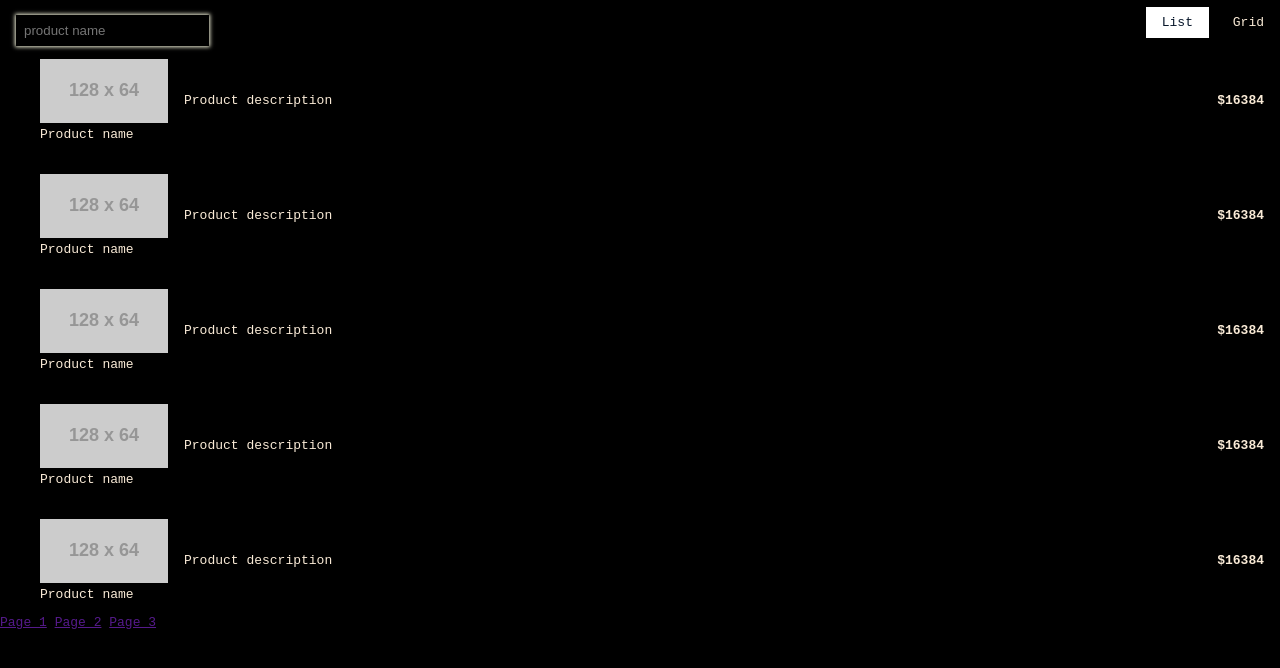
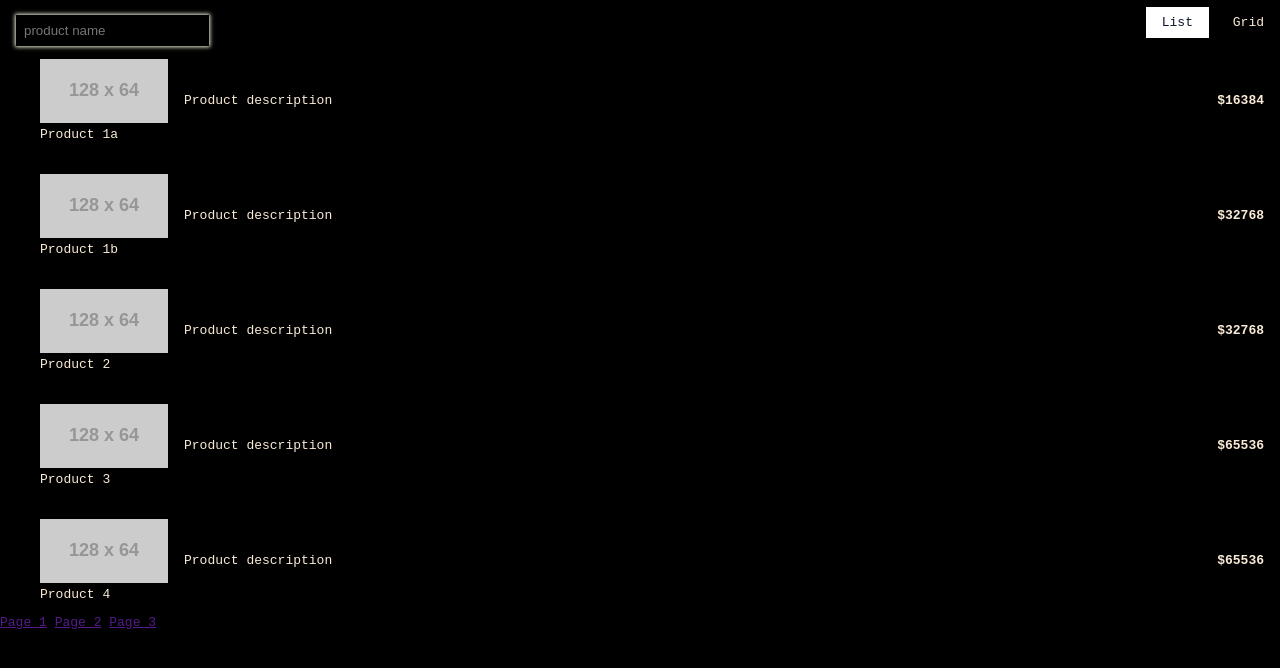
Before and after one commit to matiaseo/VanillaSPA, a plain HTML site: page index.html in a window 1280 px wide. Shown: the part 50-718 px from the top of the page. Drawn offline with Linux system fonts and the light colour scheme; placeholder pictures from the web are drawn by us.

Commit message:
Add JS with dynamic hardcoded products and handle filter change

```diff
--- a/index.html
+++ b/index.html
@@ -20,7 +20,7 @@
         </div>
         <input id="productFilter" class="productFilter" type="text" placeholder="product name"/>
         <ul id="productsContainer">
-            <li>
+            <!-- <li>
                 <figure>
                     <img src="https://dummyimage.com/128x64/aa0/000"/>
                     <figcaption>Product name</figcaption>
@@ -59,7 +59,7 @@
                 </figure>
                 <span class="productDescription">Product description</span>
                 <b class="price">$16384</b>
-            </li>
+            </li> -->
         </ul>
         <a href="">Page 1</a>
         <a href="">Page 2</a>
--- /dev/null
+++ b/main.js
@@ -0,0 +1,77 @@
+(() => {
+    const productsContainer = document.getElementById('productsContainer')
+    const productFilter = document.getElementById('productFilter')
+
+    const appState = {
+        products: [{
+            image: 'https://dummyimage.com/128x64/aa0/000',
+            name: 'Product 1a',
+            description: 'Product description',
+            price: 16384
+        }, {
+            image: 'https://dummyimage.com/128x64/a0a/000',
+            name: 'Product 1b',
+            description: 'Product description',
+            price: 32768
+        }, {
+            image: 'https://dummyimage.com/128x64/a00/000',
+            name: 'Product 2',
+            description: 'Product description',
+            price: 32768
+        }, {
+            image: 'https://dummyimage.com/128x64/0aa/000',
+            name: 'Product 3',
+            description: 'Product description',
+            price: 65536
+        }, {
+            image: 'https://dummyimage.com/128x64/0a0/000',
+            name: 'Product 4',
+            description: 'Product description',
+            price: 65536
+        }],
+        page: 0
+    }
+
+    const toProductCard = ({ name, description, price, image }) => {
+        const li = document.createElement('li')
+        const figure = document.createElement('figure')
+        const img = Object.assign(document.createElement('img'), {
+            src: image
+        })
+        const figcaption = Object.assign(document.createElement('figcaption'), {
+            textContent: name
+        })
+        const span = Object.assign(document.createElement('span'), {
+            textContent: description,
+            className: 'productDescription'
+        })
+        const b = Object.assign(document.createElement('b'), {
+            textContent: `$${price}`,
+            className: 'price'
+        })
+        figure.appendChild(img)
+        figure.appendChild(figcaption)
+        li.appendChild(figure)
+        li.appendChild(span)
+        li.appendChild(b)
+        return li
+    }
+
+    const filterProducts = (products, filterValue) =>
+        products.filter(product => product.name.includes(filterValue))
+
+    const renderProducts = (products) => {
+        productsContainer.innerHTML = ''
+        products.map(toProductCard)
+            .forEach(productCard => {
+                productsContainer.appendChild(productCard)
+            });
+    }
+
+    productFilter.addEventListener('input', ({ target: { value }}) => {
+        renderProducts(filterProducts(appState.products, value))
+    })
+
+    renderProducts(appState.products)
+
+})()
```
